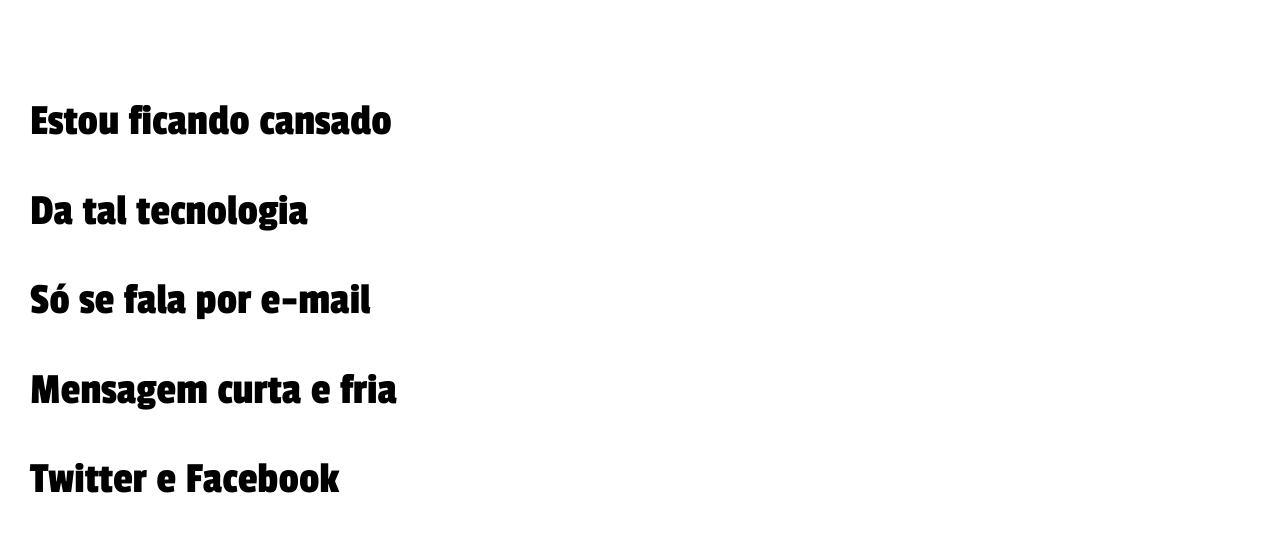
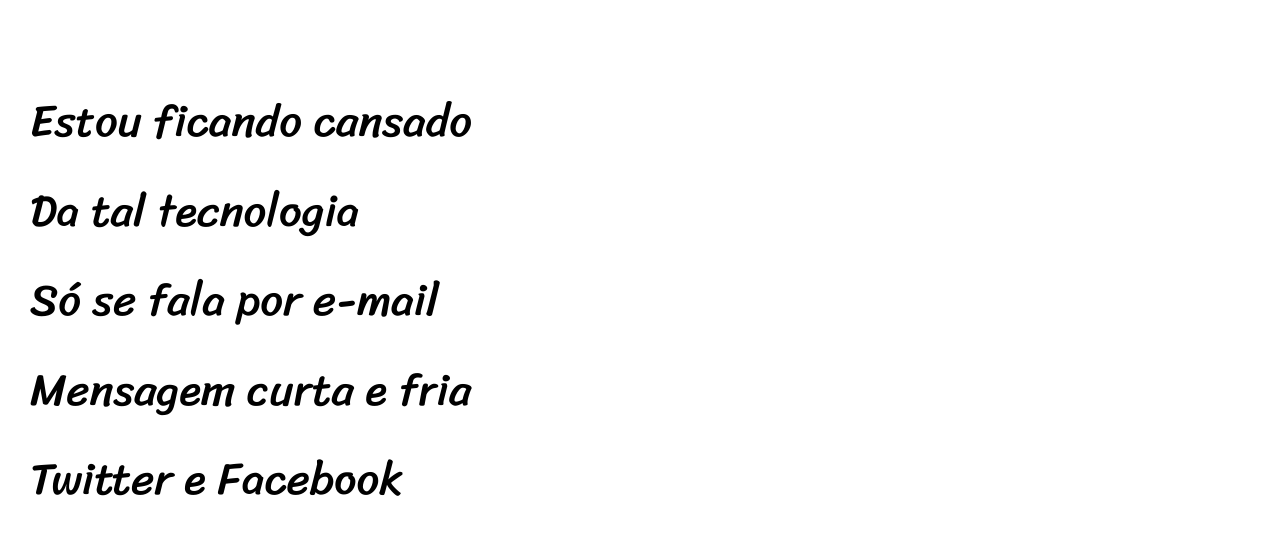
Before and after one commit to reysonsillva/html-css, a plain HTML site: page desafios/projeto-cordel/index.html in a window 1280 px wide. Shown: the part 263-800 px from the top of the page. Drawn offline with Linux system fonts and the light colour scheme; files whose address does not match are found by name.

Commit message:
Att fonte css

```diff
--- a/desafios/projeto-cordel/estilos/style.css
+++ b/desafios/projeto-cordel/estilos/style.css
@@ -1,12 +1,12 @@
 @charset "UTF-8";
 
 @import url('https://fonts.googleapis.com/css2?family=Passion+One:wght@400;700;900&display=swap');
-@import url('https://fonts.googleapis.com/css2?family=Pacifico&display=swap');
+@import url('https://fonts.googleapis.com/css2?family=Sriracha&display=swap');
 
 :root{
     --fonte-padrão: Verdana, Tahoma, sans-serif;
     --fonte-01: 'Passion One', cursive;
-    --fonte-02: 'Pacifico' cursive;
+    --fonte-02: 'Sriracha', cursive;
 
 }
 
@@ -54,7 +54,7 @@
     padding-bottom: 10vh;
     line-height: 2em;
     padding-left: 30px;
-    font-family: var(--fonte-01);
+    font-family: var(--fonte-02);
     font-size: 3.5vw;
 }
 
```
